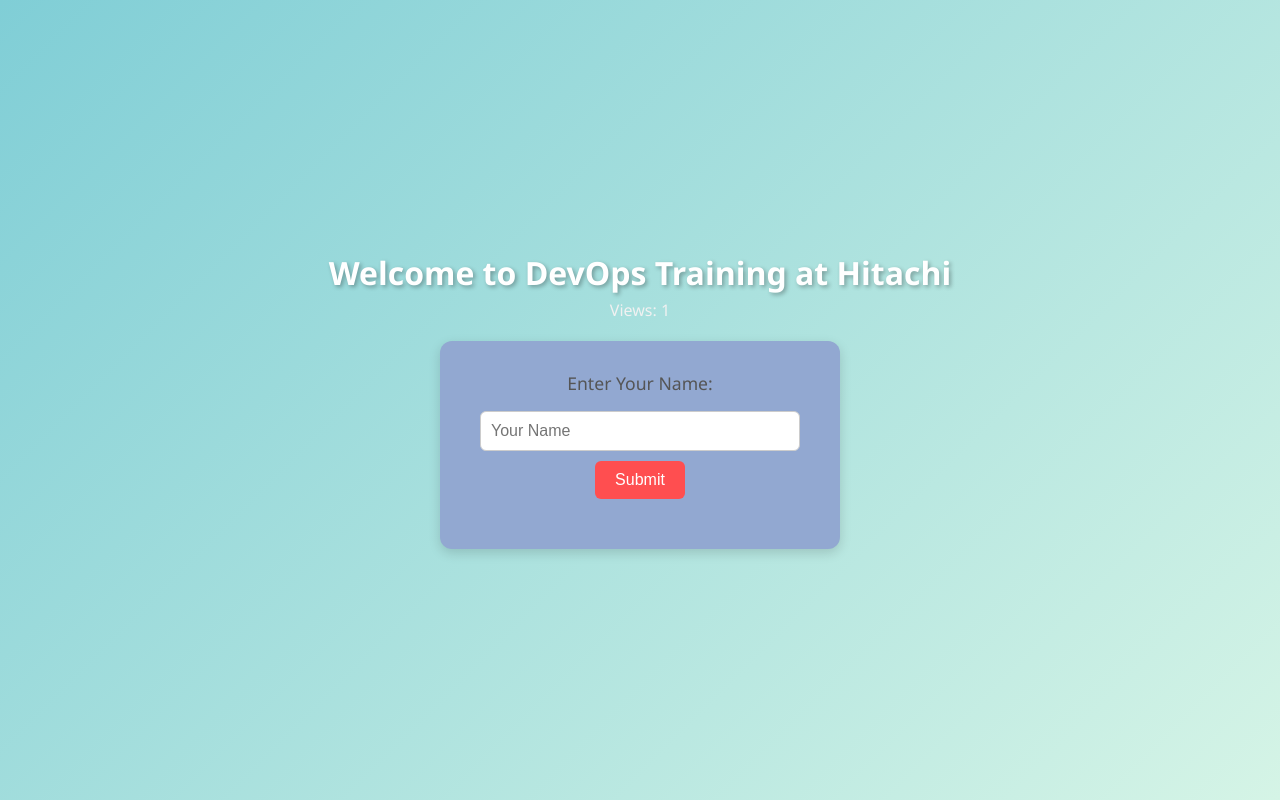
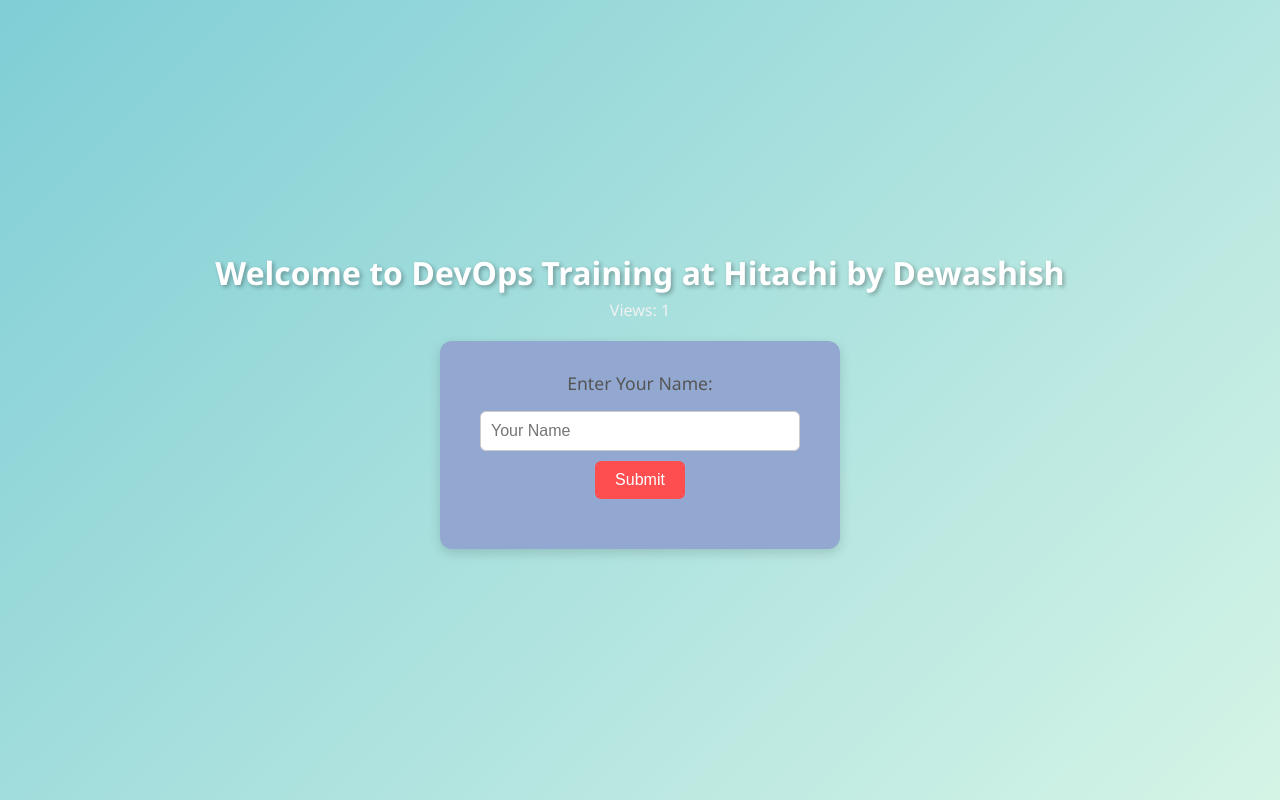
Before and after one commit to dewshekhar/NCG, a plain HTML site: page index.html in a window 1280 px wide. Drawn offline with Linux system fonts and the light colour scheme.

Commit message:
Update index.html

```diff
--- a/index.html
+++ b/index.html
@@ -9,7 +9,7 @@
 <body>
 
     <header>
-        <h1>Welcome to DevOps Training at Hitachi</h1>
+        <h1>Welcome to DevOps Training at Hitachi by Dewashish</h1>
         <div class="counter-number">Views</div>
     </header>
 
```
